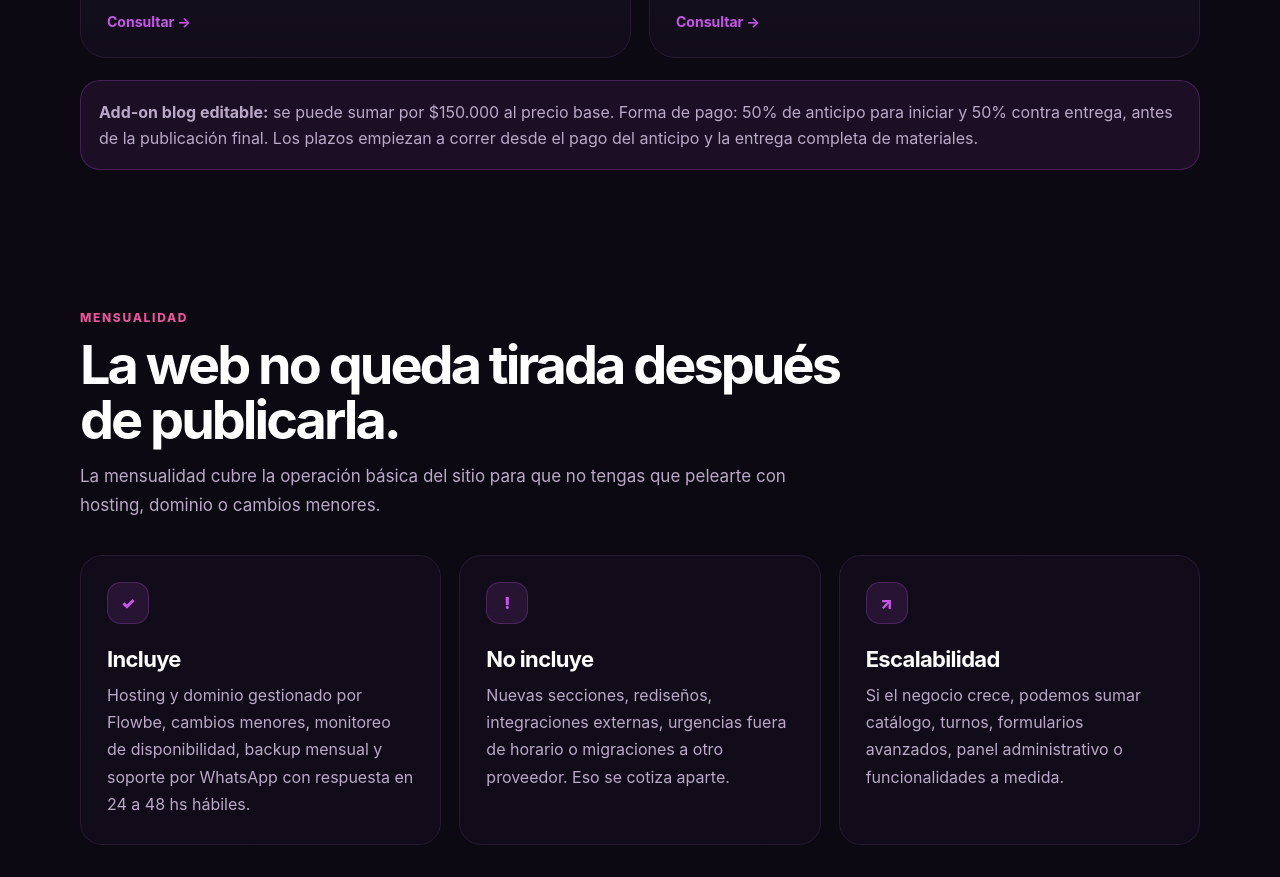
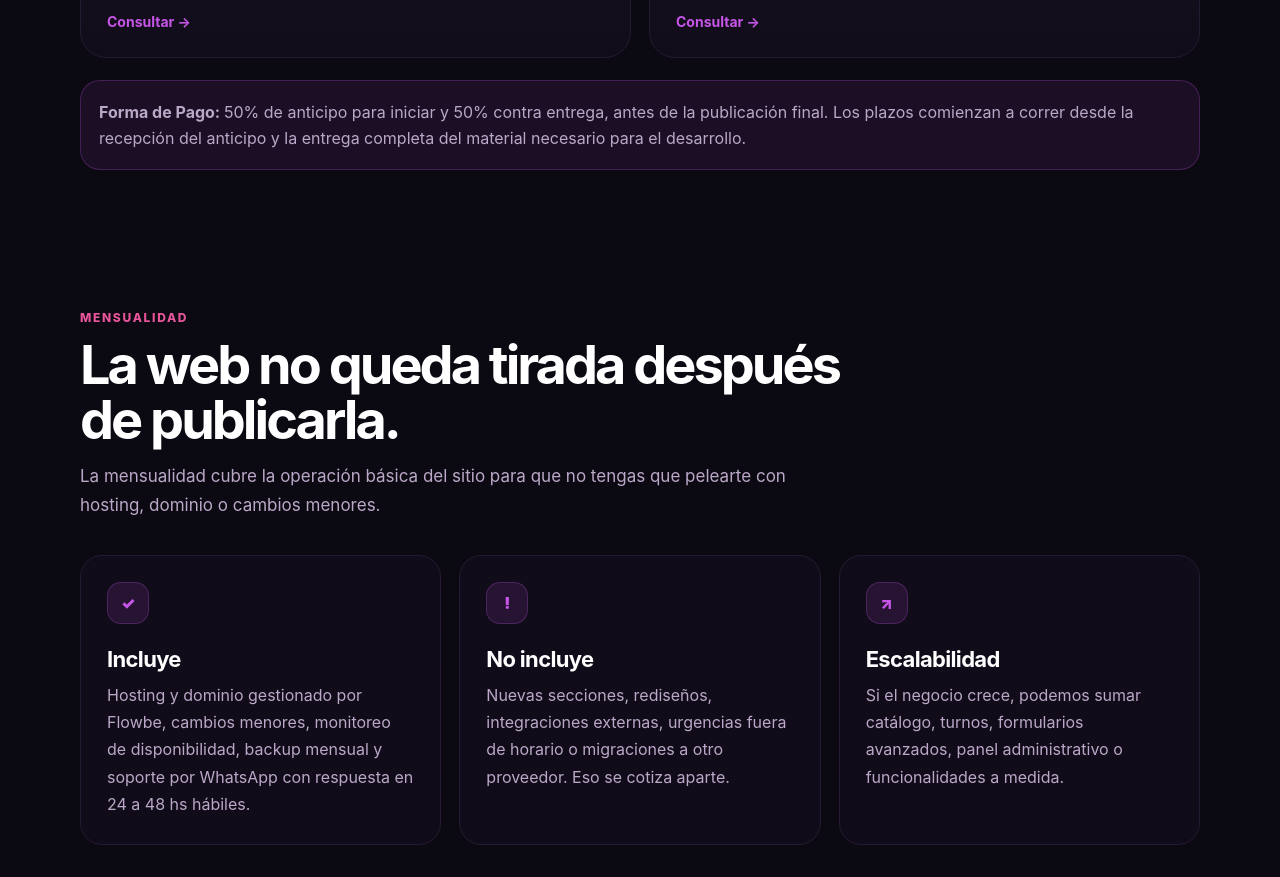
Before and after one commit to NogFait/Flowbe, a plain HTML site: page index.html in a window 1280 px wide. Shown: the part 2730-3607 px from the top of the page. Drawn offline with Linux system fonts and the light colour scheme.

Commit message:
Corrección de textos

```diff
--- a/index.html
+++ b/index.html
@@ -175,7 +175,9 @@
       </div>
 
       <div class="note-box">
-        <strong>Add-on blog editable:</strong> se puede sumar por $150.000 al precio base. Forma de pago: 50% de anticipo para iniciar y 50% contra entrega, antes de la publicación final. Los plazos empiezan a correr desde el pago del anticipo y la entrega completa de materiales.
+        <strong>Forma de Pago: </strong> 50% de anticipo para iniciar y 50% contra entrega, antes de la publicación final.
+
+Los plazos comienzan a correr desde la recepción del anticipo y la entrega completa del material necesario para el desarrollo.
       </div>
     </section>
 
```
